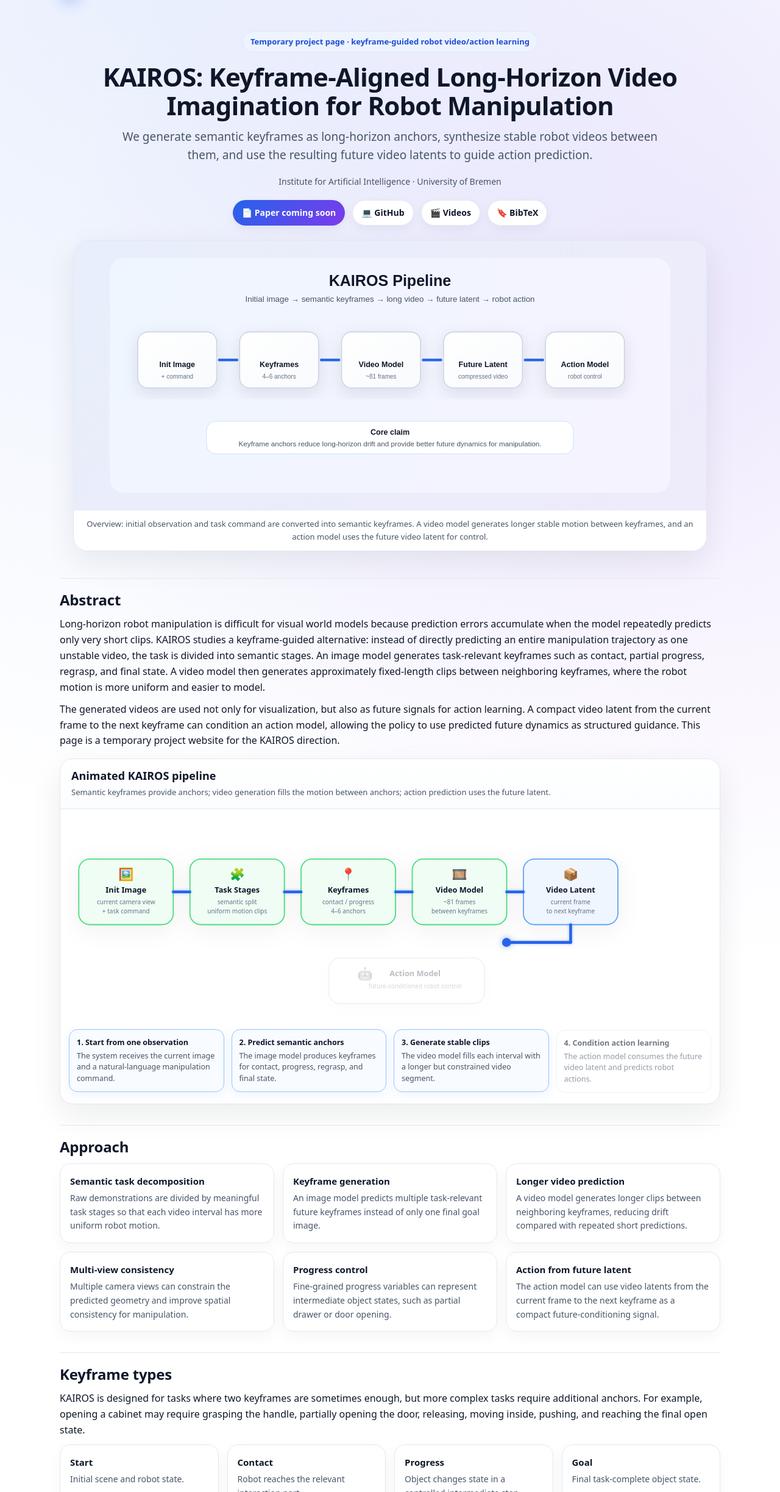
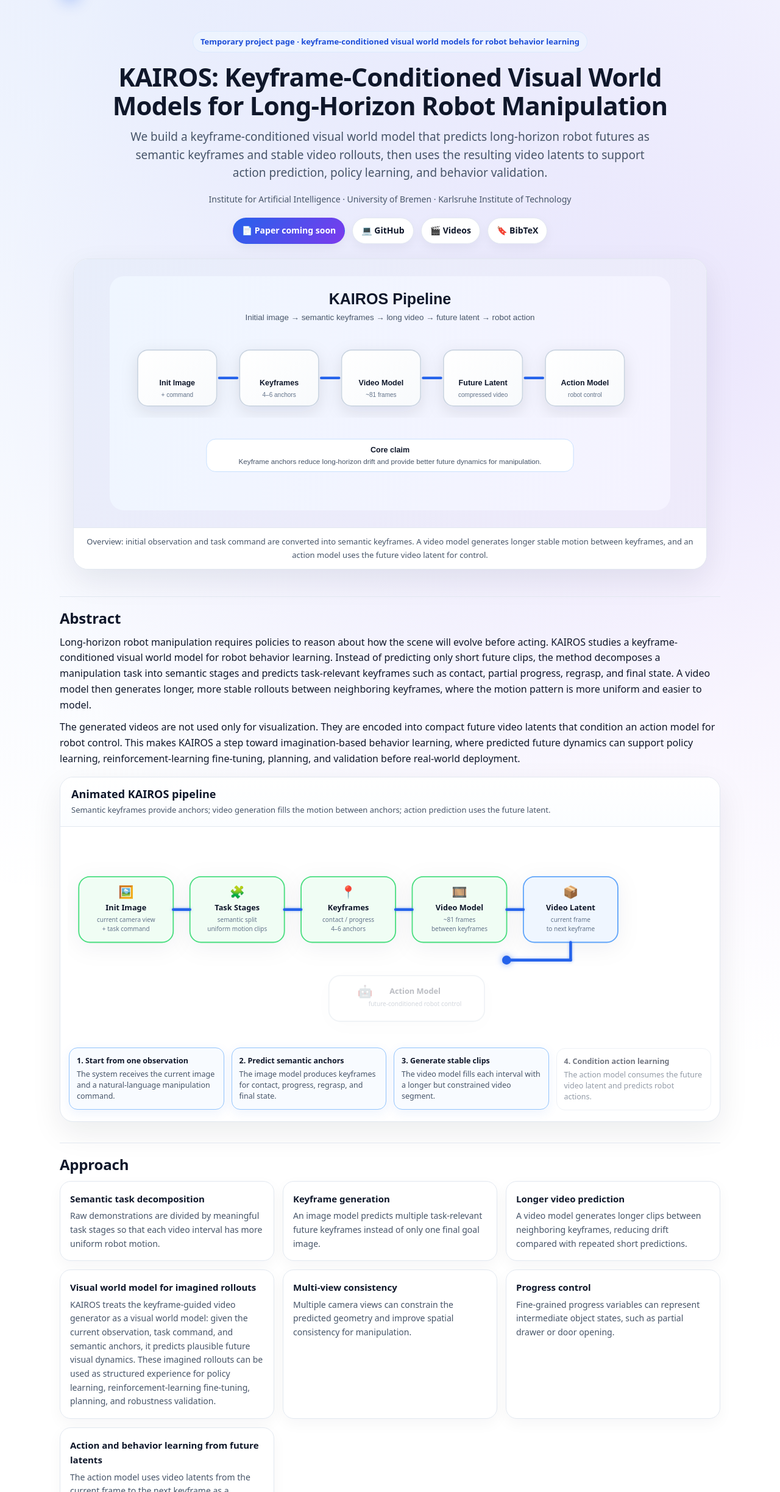
Before and after one commit to kairos-manipulation/kairos-manipulation, a plain HTML site: page index.html in a window 1280 px wide. Shown: the part 67-2514 px from the top of the page at 61% size. Drawn offline with Linux system fonts and the light colour scheme.

Commit message:
Update homepage positioning, world model wording, and KIT affiliation

```diff
--- a/index.html
+++ b/index.html
@@ -3,11 +3,11 @@
 <head>
   <meta charset="utf-8" />
   <meta name="viewport" content="width=device-width, initial-scale=1" />
-  <title>KAIROS: Keyframe-Aligned Long-Horizon Video Imagination for Robot Manipulation</title>
-  <meta name="description" content="KAIROS generates semantic keyframes, long-horizon robot videos, and video-latent action signals for manipulation." />
+  <title>KAIROS: Keyframe-Conditioned Visual World Models for Long-Horizon Robot Manipulation</title>
+  <meta name="description" content="KAIROS builds keyframe-conditioned visual world models that support long-horizon robot behavior learning through imagined video rollouts and policy-conditioning latents." />
 
-  <meta property="og:title" content="KAIROS: Keyframe-Aligned Long-Horizon Video Imagination for Robot Manipulation" />
-  <meta property="og:description" content="Semantic keyframes as anchors for stable long-horizon robot video and action prediction." />
+  <meta property="og:title" content="KAIROS: Keyframe-Conditioned Visual World Models for Long-Horizon Robot Manipulation" />
+  <meta property="og:description" content="Keyframe-conditioned visual world models predict long-horizon robot futures, enabling action prediction, policy learning, and behavior validation." />
   <meta property="og:type" content="website" />
   <meta property="og:image" content="assets/images/teaser.svg" />
 
@@ -501,17 +501,16 @@
     </nav>
 
     <header>
-      <div class="tag">Temporary project page · keyframe-guided robot video/action learning</div>
+      <div class="tag">Temporary project page · keyframe-conditioned visual world models for robot behavior learning</div>
 
-      <h1>KAIROS: Keyframe-Aligned Long-Horizon Video Imagination for Robot Manipulation</h1>
+      <h1>KAIROS: Keyframe-Conditioned Visual World Models for Long-Horizon Robot Manipulation</h1>
 
       <p class="subtitle">
-        We generate semantic keyframes as long-horizon anchors, synthesize stable robot videos between them,
-        and use the resulting future video latents to guide action prediction.
+        We build a keyframe-conditioned visual world model that predicts long-horizon robot futures as semantic keyframes and stable video rollouts, then uses the resulting video latents to support action prediction, policy learning, and behavior validation.
       </p>
 
       <div class="affil">
-        Institute for Artificial Intelligence · University of Bremen
+        Institute for Artificial Intelligence · University of Bremen · Karlsruhe Institute of Technology
       </div>
 
       <div class="buttons">
@@ -535,10 +534,11 @@
 
     <h2 id="abstract">Abstract</h2>
     <p>
-      Long-horizon robot manipulation is difficult for visual world models because prediction errors accumulate when the model repeatedly predicts only very short clips. KAIROS studies a keyframe-guided alternative: instead of directly predicting an entire manipulation trajectory as one unstable video, the task is divided into semantic stages. An image model generates task-relevant keyframes such as contact, partial progress, regrasp, and final state. A video model then generates approximately fixed-length clips between neighboring keyframes, where the robot motion is more uniform and easier to model.
+      Long-horizon robot manipulation requires policies to reason about how the scene will evolve before acting. KAIROS studies a keyframe-conditioned visual world model for robot behavior learning. Instead of predicting only short future clips, the method decomposes a manipulation task into semantic stages and predicts task-relevant keyframes such as contact, partial progress, regrasp, and final state. A video model then generates longer, more stable rollouts between neighboring keyframes, where the motion pattern is more uniform and easier to model.
     </p>
+
     <p>
-      The generated videos are used not only for visualization, but also as future signals for action learning. A compact video latent from the current frame to the next keyframe can condition an action model, allowing the policy to use predicted future dynamics as structured guidance. This page is a temporary project website for the KAIROS direction.
+      The generated videos are not used only for visualization. They are encoded into compact future video latents that condition an action model for robot control. This makes KAIROS a step toward imagination-based behavior learning, where predicted future dynamics can support policy learning, reinforcement-learning fine-tuning, planning, and validation before real-world deployment.
     </p>
 
     <div class="pipeline">
@@ -643,6 +643,10 @@
         <p>A video model generates longer clips between neighboring keyframes, reducing drift compared with repeated short predictions.</p>
       </div>
       <div class="card">
+        <strong>Visual world model for imagined rollouts</strong>
+        <p>KAIROS treats the keyframe-guided video generator as a visual world model: given the current observation, task command, and semantic anchors, it predicts plausible future visual dynamics. These imagined rollouts can be used as structured experience for policy learning, reinforcement-learning fine-tuning, planning, and robustness validation.</p>
+      </div>
+      <div class="card">
         <strong>Multi-view consistency</strong>
         <p>Multiple camera views can constrain the predicted geometry and improve spatial consistency for manipulation.</p>
       </div>
@@ -651,8 +655,8 @@
         <p>Fine-grained progress variables can represent intermediate object states, such as partial drawer or door opening.</p>
       </div>
       <div class="card">
-        <strong>Action from future latent</strong>
-        <p>The action model can use video latents from the current frame to the next keyframe as a compact future-conditioning signal.</p>
+        <strong>Action and behavior learning from future latents</strong>
+        <p>The action model uses video latents from the current frame to the next keyframe as a compact future-conditioning signal. This connects predictive visual dynamics with robot behavior learning, allowing policies to act with access to an imagined short-horizon future rather than only the current observation.</p>
       </div>
     </div>
 
@@ -687,7 +691,7 @@
 
     <h2 id="results">Videos and results</h2>
     <p>
-      Eight randomly selected rlbench demonstration clips are embedded below from the `rlbench` dataset.
+      This section will show the full KAIROS pipeline: generated semantic keyframes, generated long-horizon videos between keyframes, and robot action rollouts conditioned on predicted future video latents. Current embedded clips are placeholders for demonstration and layout testing.
     </p>
 
     <div class="grid two">
@@ -766,7 +770,7 @@
 
     <h2 id="bibtex">BibTeX</h2>
     <pre>@misc{khoshnazar2026kairos,
-  title  = {KAIROS: Keyframe-Aligned Long-Horizon Video Imagination for Robot Manipulation},
+  title  = {KAIROS: Keyframe-Conditioned Visual World Models for Long-Horizon Robot Manipulation},
   author = {Khoshnazar, Mohammad and Gao, Zhiyuan and Melnik, Andrew and Beetz, Michael},
   year   = {2026},
   url    = {https://kairos-manipulation.github.io/}
```
